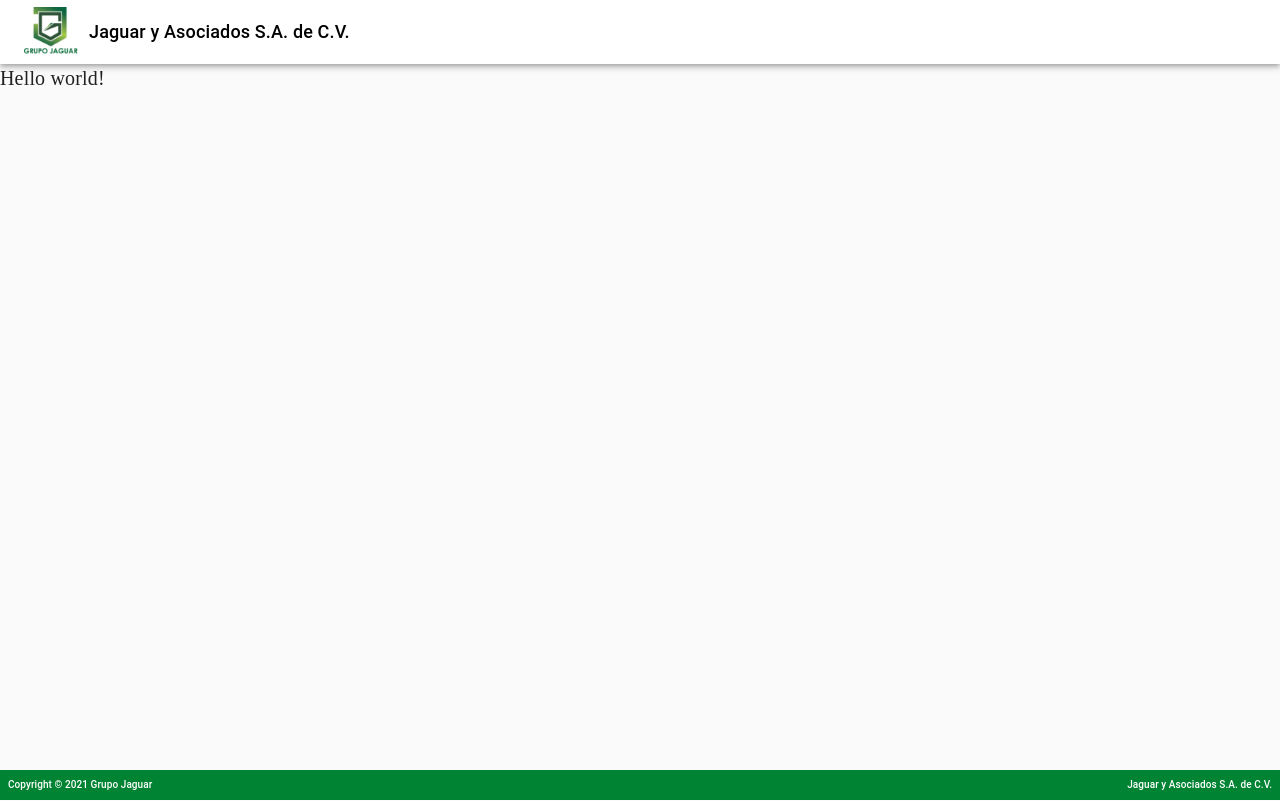
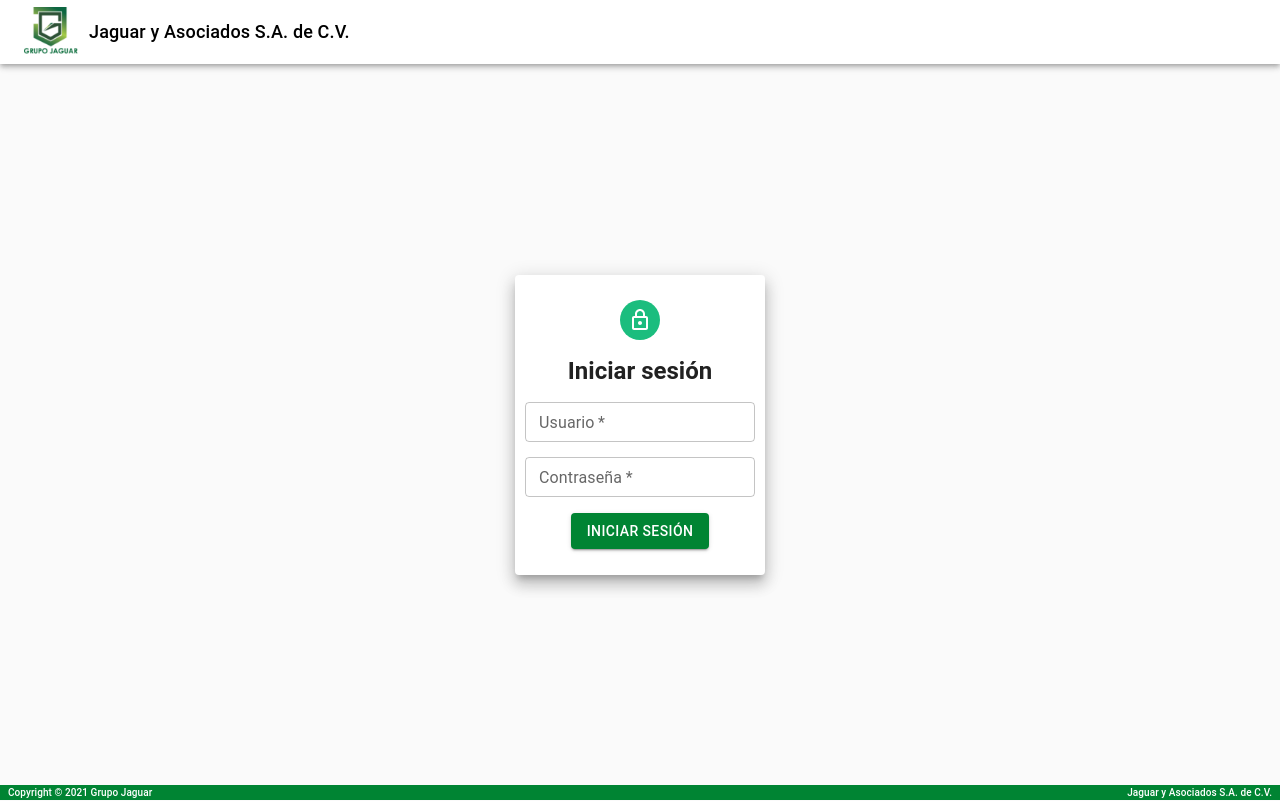
Before and after one commit to CoPhos/GrupoJaguar, a React (Create React App) app in the folder root/fronted/: page / in a window 1280 px wide. Built offline with nearby package versions, Linux system fonts and the light colour scheme.

Commit message:
Finished login screen

```diff
--- a/root/fronted/public/index.html
+++ b/root/fronted/public/index.html
@@ -47,7 +47,11 @@
         letter-spacing: 0.01071rem;
         background-color: #fafafa;
       }
-
+      .App {
+        display: flex;
+        flex-direction: column;
+        height: 100vh;
+      }
       @media print {
         body {
           background-color: #fff;
--- a/root/fronted/src/AppRoutes.js
+++ b/root/fronted/src/AppRoutes.js
@@ -1,7 +1,7 @@
 import { Route, Switch } from 'react-router-dom'
 
 import App from './App'
-import Home from './components/Home/Home'
+import Login from './components/Login/Login'
 import Header from './components/Header/Header'
 import Footer from './components/Footer/Footer'
 
@@ -9,7 +9,7 @@ const AppRoutes = () => (
   <App>
     <Header />
     <Switch>
-      <Route path="/" component={Home} exact />
+      <Route path="/" component={Login} exact />
     </Switch>
     <Footer />
   </App>
--- a/root/fronted/src/components/Footer/Footer.js
+++ b/root/fronted/src/components/Footer/Footer.js
@@ -1,21 +1,21 @@
 import React from 'react'
-import Box from '@mui/material/Box'
 import Typography from '@mui/material/Typography'
+import Box from '@material-ui/core/Box'
 
 function Footer() {
   return (
     <footer>
       <Box
         sx={{
+          width: '100%',
+          height: '15px',
+          backgroundColor: '#008433',
+          color: 'white',
           display: 'flex',
           justifyContent: 'space-between',
           alignItems: 'center',
-          position: 'absolute',
-          bottom: 0,
-          width: '100%',
-          height: '30px',
-          backgroundColor: '#008433',
-          color: 'white'
+          marginTop: 'auto',
+          flexShrink: '0'
         }}
       >
         <Typography variant="h6" component="div" sx={{ fontSize: '50%', margin: '0px 8px' }}>
--- a/root/fronted/src/components/Header/Header.js
+++ b/root/fronted/src/components/Header/Header.js
@@ -7,12 +7,10 @@ import Button from '@mui/material/Button'
 import logotipo from '../../assets/images/jaguaresLogo.jpg'
 
 function Header() {
-  // const classes = useStyles()
-
   const isLoggedIn = false
 
   return (
-    <Box sx={{ flexGrow: 1 }}>
+    <Box sx={{ height: '64px', flexShrink: '0' }}>
       <AppBar position="static" sx={{ backgroundColor: 'white', color: 'black' }}>
         <Toolbar>
           <img
--- /dev/null
+++ b/root/fronted/src/components/Login/Login.js
@@ -0,0 +1,76 @@
+import React from 'react'
+import Box from '@mui/material/Box'
+import Paper from '@mui/material/Paper'
+import Avatar from '@mui/material/Avatar'
+import TextField from '@mui/material/TextField'
+import Typography from '@mui/material/Typography'
+import Button from '@mui/material/Button'
+import LockOutlined from '@material-ui/icons/LockOutlined'
+
+function Login() {
+  return (
+    <Box
+      sx={{
+        display: 'flex',
+        alignItems: 'center',
+        justifyContent: 'center',
+        flex: '1 0 auto'
+      }}
+    >
+      <Paper
+        elevation={10}
+        sx={{
+          padding: '10px',
+          margin: 'auto auto',
+          width: '250px',
+          height: '300px'
+        }}
+      >
+        <Box
+          sx={{
+            height: '100%',
+            display: 'flex',
+            flexDirection: 'column',
+            alignItems: 'center',
+            justifyContent: 'space-evenly'
+          }}
+        >
+          <Box>
+            <Avatar sx={{ backgroundColor: '#1bbd7e' }}>
+              <LockOutlined></LockOutlined>
+            </Avatar>
+          </Box>
+          <Box>
+            <Typography variant="h5" component="div" sx={{ fontWeight: 'bold' }}>
+              Iniciar sesión
+            </Typography>
+          </Box>
+          <Box>
+            <TextField
+              label="Usuario"
+              placeholder="Ingrese usuario"
+              required
+              size="small"
+            ></TextField>
+          </Box>
+          <Box>
+            <TextField
+              label="Contraseña"
+              placeholder="Ingrese contraseña"
+              required
+              type="password"
+              size="small"
+            ></TextField>
+          </Box>
+          <Box>
+            <Button type="submit" variant="contained" sx={{ backgroundColor: '#008433' }}>
+              Iniciar sesión
+            </Button>
+          </Box>
+        </Box>
+      </Paper>
+    </Box>
+  )
+}
+
+export default Login
```
